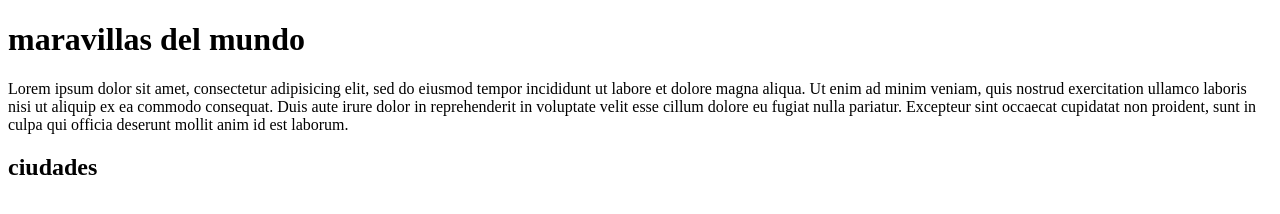
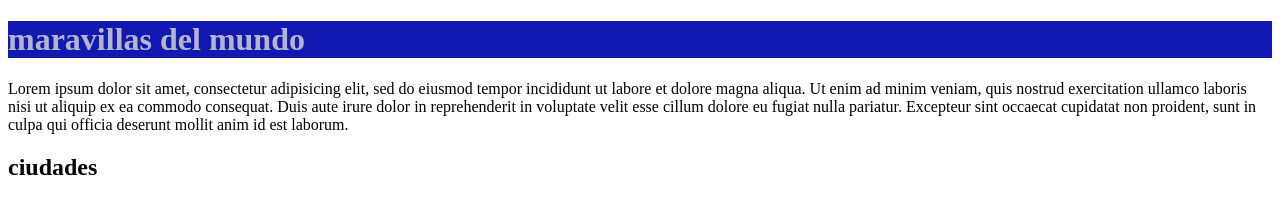
Before and after one commit to 123mile123/RepositorioLuna, a plain HTML site: page index.html in a window 1280 px wide. Drawn offline with Linux system fonts and the light colour scheme; files that its build step writes are made by us from their sources.

Commit message:
agregando estilo al titulo

```diff
--- /dev/null
+++ b/css/styles.css
@@ -0,0 +1,5 @@
+.titulo{
+	color: #B4B5CA;
+	background-color: #1219B3;
+
+}
--- a/index.html
+++ b/index.html
@@ -3,10 +3,11 @@
 <head>
 	<meta charset="utf-8">
 	<meta name="viewport" content="width=device-width, initial-scale=1">
+	<link rel="stylesheet" type="text/css" href="styles.css">
 	<title>index</title>
 </head>
 <body>
-	<h1>maravillas del mundo</h1>
+	<h1 class="titulo">maravillas del mundo</h1>
 	<p>Lorem ipsum dolor sit amet, consectetur adipisicing elit, sed do eiusmod
 	tempor incididunt ut labore et dolore magna aliqua. Ut enim ad minim veniam,
 	quis nostrud exercitation ullamco laboris nisi ut aliquip ex ea commodo
```
Also changed, not shown: js/jscrip.js (added).
